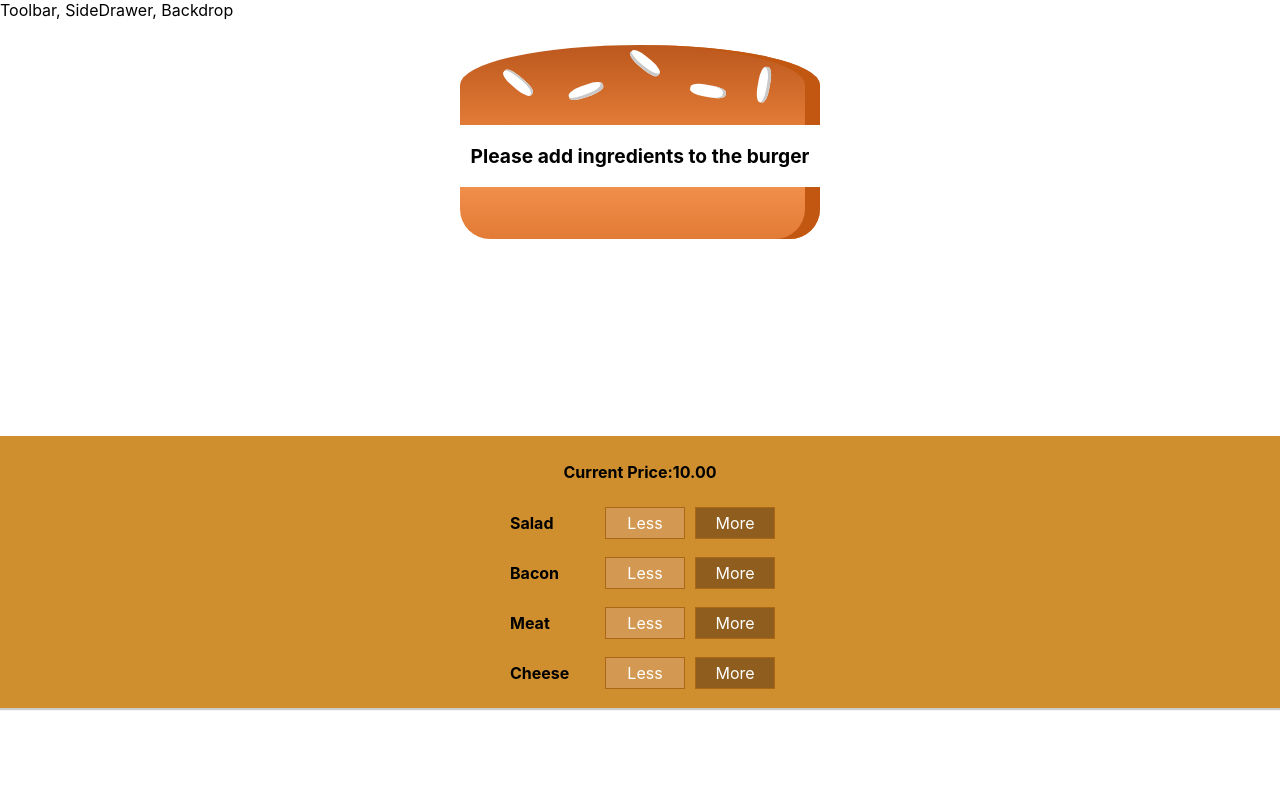
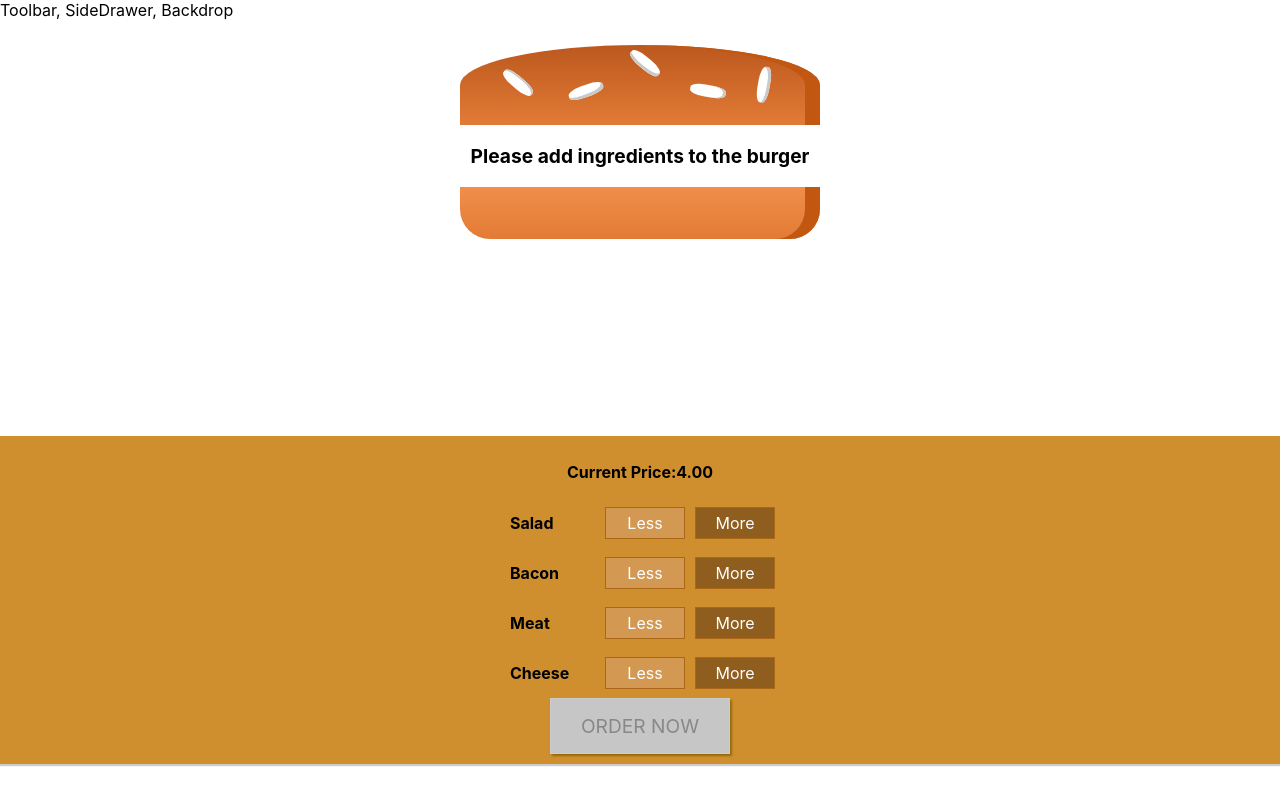
Before and after one commit to rameriya/my-burger-app, a React (Create React App) app: page / in a window 1280 px wide. Built offline with nearby package versions, Linux system fonts and the light colour scheme.

Commit message:
Second commit- Added ORDER NOW button

```diff
--- a/src/components/Burger/BuildControls/BuildControls.js
+++ b/src/components/Burger/BuildControls/BuildControls.js
@@ -21,6 +21,7 @@ const buildControls = (props) => {
 				added={() => props.ingredientAdded(ctrl.type)}
 				removed={() => props.ingredientRemoved(ctrl.type)}/>
 			})}
+			<button className={classes.OrderButton} disabled={!props.purchasable}>ORDER NOW</button>
 		</div>
 		);
 };
--- a/src/components/Burger/BuildControls/BuildControls.module.css
+++ b/src/components/Burger/BuildControls/BuildControls.module.css
@@ -8,3 +8,43 @@
 	margin: auto;
 	padding: 10px 0px;
 }
+.OrderButton {
+    background-color: #DAD735;
+    outline: none;
+    cursor: pointer;
+    border: 1px solid #966909;
+    color: #966909;
+    font-family: inherit;
+    font-size: 1.2em;
+    padding: 15px 30px;
+    box-shadow: 2px 2px 2px #966909;
+}
+
+.OrderButton:hover, .OrderButton:active {
+    background-color: #A0DB41;
+    border: 1px solid #966909;
+    color: #966909;
+}
+
+.OrderButton:disabled {
+    background-color: #C7C6C6;
+    cursor: not-allowed;
+    border: 1px solid #ccc;
+    color: #888888;
+}
+
+.OrderButton:not(:disabled) {
+    animation: enable 0.3s linear;
+}
+
+@keyframes enable {
+    0% {
+        transform: scale(1);
+    }
+    60% {
+        transform: scale(1.1);
+    }
+    100% {
+        transform: scale(1);
+    }
+}
--- a/src/components/Burger/Burger.js
+++ b/src/components/Burger/Burger.js
@@ -13,6 +13,7 @@ const burger = (props) => {
 				.reduce((arr,el) => {
 					return arr.concat(el);
 				},[]);
+				//console.log(tranformedIngredients);
 
 	if(tranformedIngredients.length === 0){
 		tranformedIngredients = <p>Please add ingredients to the burger</p>
--- a/src/containers/BurgerBuilder/BurgerBuilder.js
+++ b/src/containers/BurgerBuilder/BurgerBuilder.js
@@ -19,7 +19,19 @@ class BurgerBuilder extends React.Component{
 			bacon:0,
 			cheese:0,
 		},
-		totalPrice:10
+		totalPrice:4,
+		purchasable:false
+	}
+
+	purchaseStateHandler = (ingredients) =>{
+		let count = Object.keys(ingredients)
+					.map(igKey => ingredients[igKey])
+					.reduce((sum, ele) => sum+ele, 0);
+
+		this.setState({
+			purchasable:count > 0
+		})
+		console.log(this.state.purchasable);
 	}
 
 	addIngredientHandler = (type) => {
@@ -35,7 +47,7 @@ class BurgerBuilder extends React.Component{
 			ingredients:{...updatedIngredients},
 			totalPrice:newPrice
 		});
-
+		this.purchaseStateHandler(updatedIngredients);
 	}
 
 	removeIngredientHandler = (type) => {
@@ -54,7 +66,7 @@ class BurgerBuilder extends React.Component{
 			ingredients:{...updatedIngredients},
 			totalPrice:newPrice
 		});
-
+		this.purchaseStateHandler(updatedIngredients);
 	}
 
 	render(){
@@ -64,7 +76,8 @@ class BurgerBuilder extends React.Component{
 				<BuildControls
 				ingredientAdded={this.addIngredientHandler}
 				ingredientRemoved={this.removeIngredientHandler}
-				currentPrice={this.state.totalPrice} />
+				currentPrice={this.state.totalPrice}
+				purchasable={this.state.purchasable} />
 			</Aux>
 			);
 	}
```
